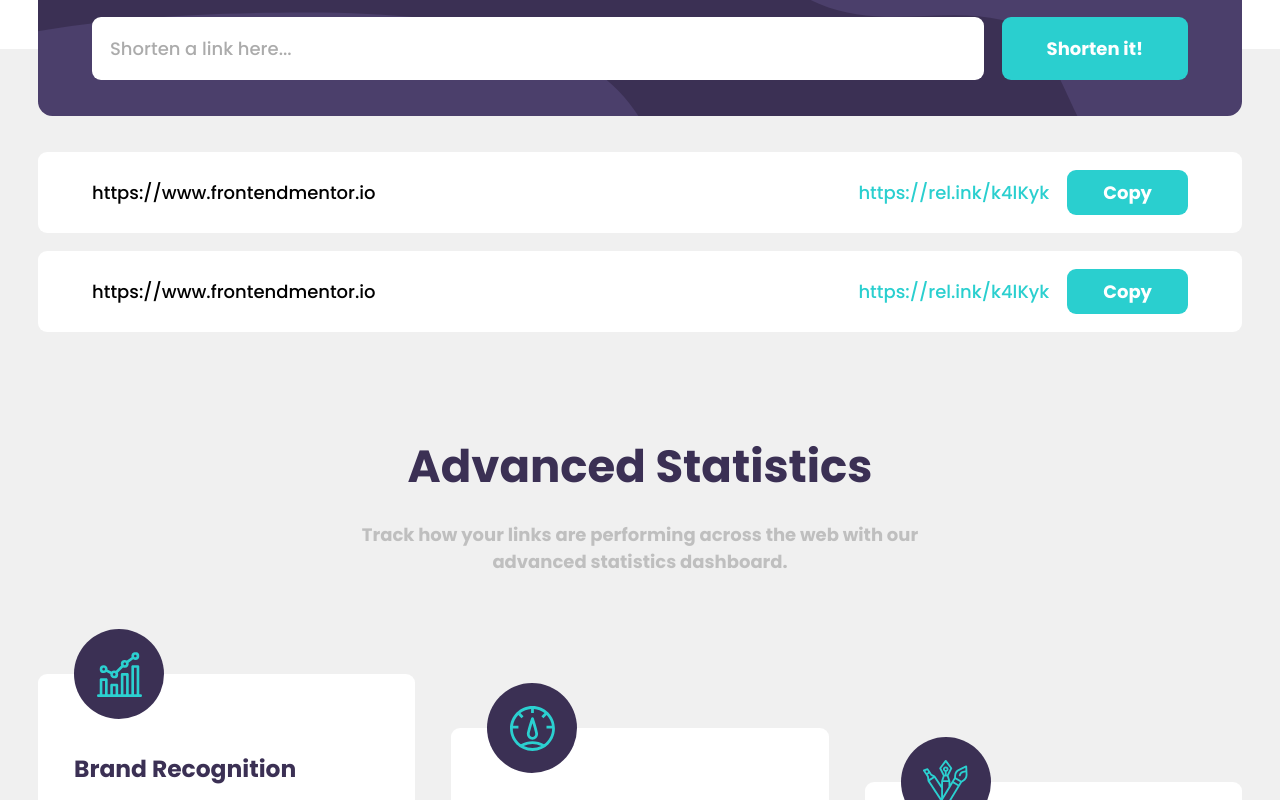
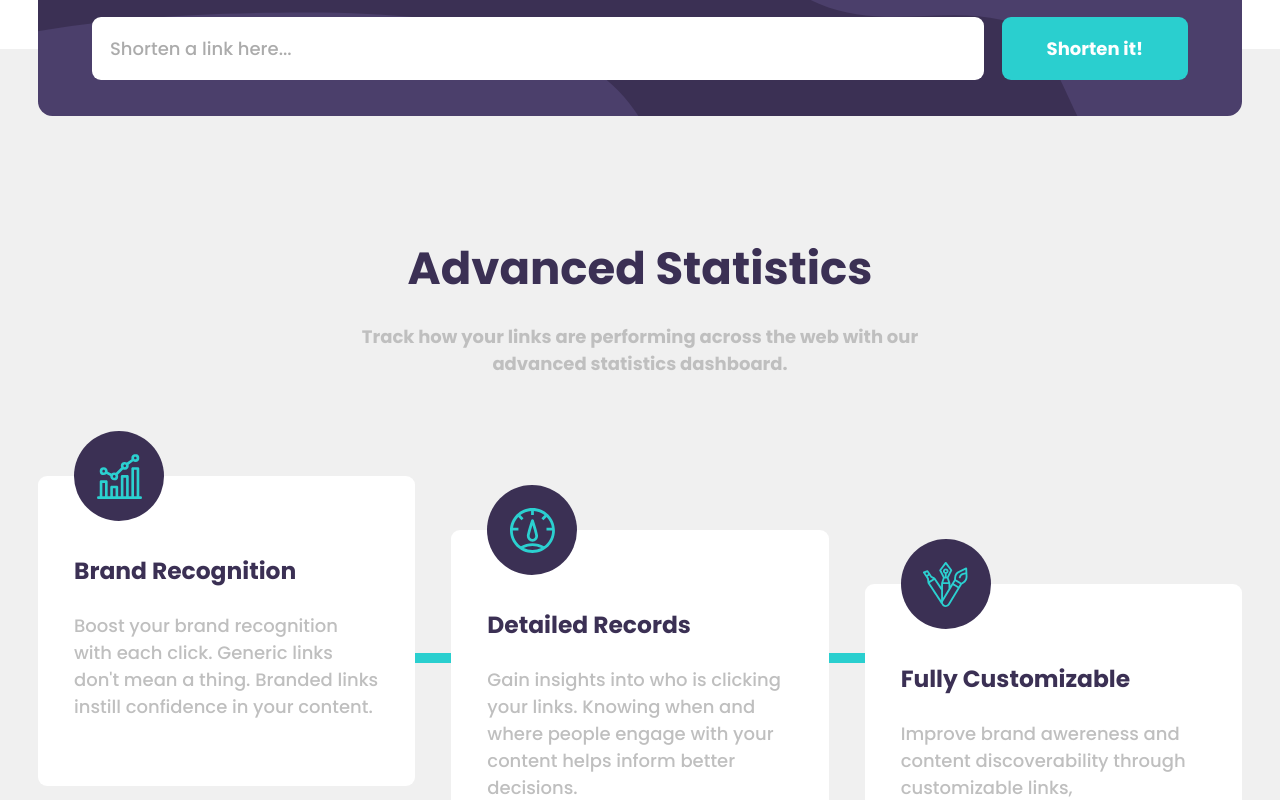
Before and after one commit to pklepa/url-shortening, a React (Create React App) app: page / in a window 1280 px wide. Shown: the part 780-1580 px from the top of the page. Built offline with nearby package versions, Linux system fonts and the light colour scheme.

Commit message:
Implement the most basic API call

```diff
--- a/package.json
+++ b/package.json
@@ -6,6 +6,7 @@
     "@testing-library/jest-dom": "^5.11.9",
     "@testing-library/react": "^11.2.3",
     "@testing-library/user-event": "^12.6.2",
+    "axios": "^0.21.1",
     "react": "^17.0.1",
     "react-dom": "^17.0.1",
     "react-scripts": "4.0.1",
--- a/src/components/SearchSection.js
+++ b/src/components/SearchSection.js
@@ -1,6 +1,7 @@
 import React, { useState } from "react";
 
 import styled from "styled-components";
+import axios from "axios";
 import useWindowDimensions from "../assets/utils/useWindowDimensions";
 
 import Img from "../assets/images/bg-shorten-mobile.svg";
@@ -15,17 +16,36 @@ function SearchSection() {
   const [userInput, setUserInput] = useState("");
   const [hideTips, setHideTips] = useState(true);
 
+  const [shortLinks, setShortLinks] = useState([]);
+
   function handleChange(e) {
     setUserInput(e.target.value);
   }
 
   function handleSubmit(e) {
+    e.preventDefault();
+
     // Only shows tips after the user first changes the input
     if (!userInput && hideTips) setHideTips(false);
 
-    alert("oh, hi mark");
-
-    setUserInput("");
+    axios
+      .get(
+        "https://api.shrtco.de/v2/shorten?url=example.org/very/long/link.html",
+        { responseType: "json" }
+      )
+      .then((res) => {
+        console.log(res);
+        setShortLinks([
+          ...shortLinks,
+          { original: userInput, short: res.data.result.full_short_link },
+        ]);
+      })
+      .then(() => {
+        setUserInput("");
+      })
+      .catch((err) => {
+        console.log(err);
+      });
   }
 
   return (
@@ -49,8 +69,9 @@ function SearchSection() {
       </Form>
 
       <ResultsContainer>
-        <SearchResult />
-        <SearchResult />
+        {shortLinks.map((item) => {
+          return <SearchResult original={item.original} short={item.short} />;
+        })}
       </ResultsContainer>
     </Container>
   );
```
Also changed, not shown: 2 other files (tests, documents, lock files or other folders).
